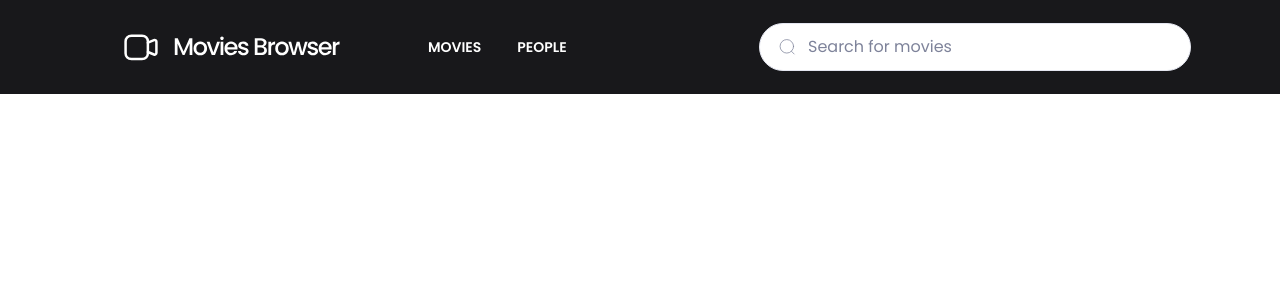
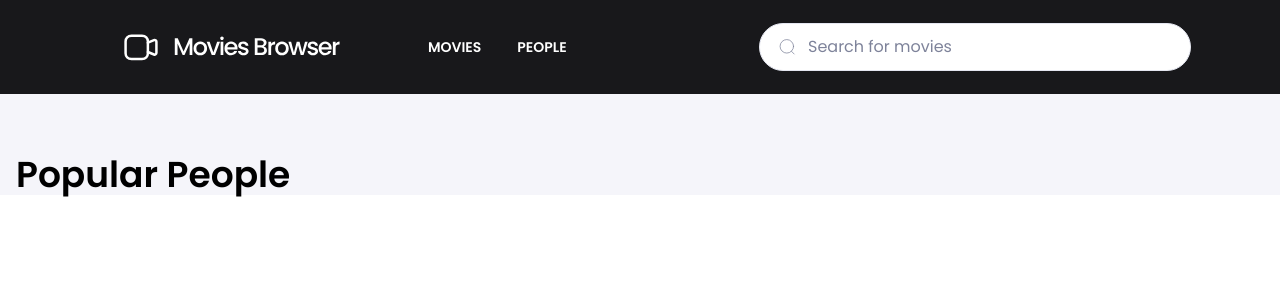
Before and after one commit to WoytekMig/movies-browser, a React (Create React App) app: page / in a window 1280 px wide. Shown: the top 300 px of the page. Built offline with nearby package versions, Linux system fonts and the light colour scheme.

Commit message:
update PeopleList

```diff
--- a/src/features/PeopleList/index.js
+++ b/src/features/PeopleList/index.js
@@ -1,10 +1,12 @@
-import { MainContainer } from "../../common/Container";
+import { StyledContainer } from "../../common/Container/styled";
 import { MainHeader } from "../../common/MainHeader";
 
 export const PeopleList = () => {
   return (
-    <MainContainer>
+    <StyledContainer>
       <MainHeader title={"Popular People"} />
-    </MainContainer>
+    </StyledContainer>
+
+
   );
 };
```
